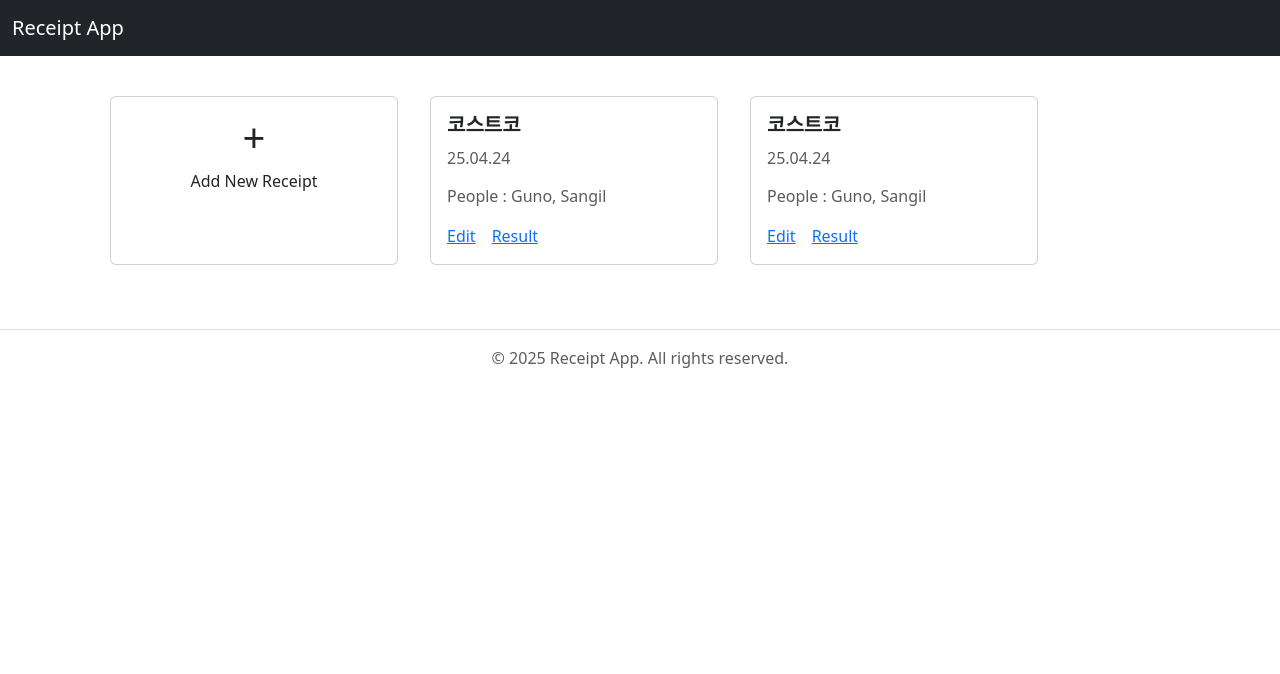
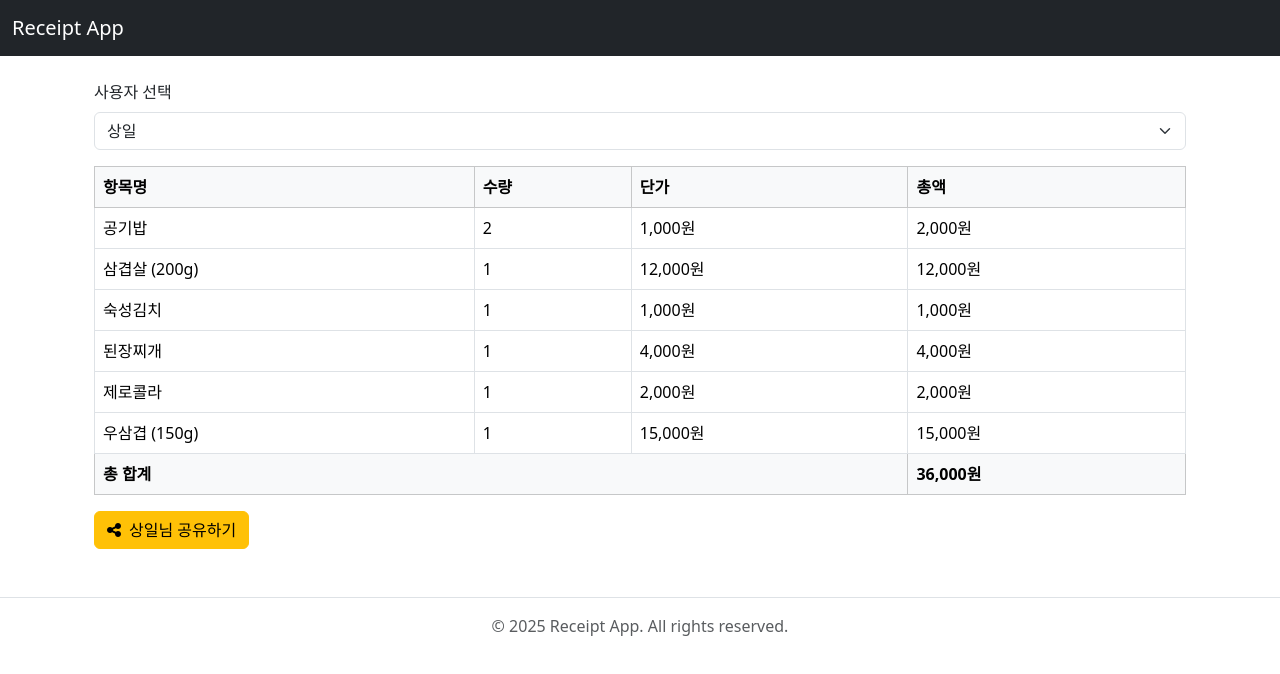
Before and after one commit to ParkSSU/Adari-fe, a Vue app: page / in a window 1280 px wide. Shown: the top 674 px of the page. Built offline with nearby package versions, Linux system fonts and the light colour scheme.

Commit message:
feat : 영수증 공유 기능 구현 ( kakao javascript SDK )

```diff
--- a/index.html
+++ b/index.html
@@ -1,10 +1,11 @@
 <!DOCTYPE html>
 <html lang="">
   <head>
-    <meta charset="UTF-8">
-    <link rel="icon" href="/favicon.ico">
-    <meta name="viewport" content="width=device-width, initial-scale=1.0">
+    <meta charset="UTF-8" />
+    <link rel="icon" href="/favicon.ico" />
+    <meta name="viewport" content="width=device-width, initial-scale=1.0" />
     <title>Vite App</title>
+    <script src="https://developers.kakao.com/sdk/js/kakao.js"></script>
   </head>
   <body>
     <div id="app"></div>
--- a/src/main.js
+++ b/src/main.js
@@ -1,16 +1,22 @@
-import './assets/main.css';
-import 'bootstrap/dist/css/bootstrap.min.css';
-import '@fortawesome/fontawesome-free/css/all.min.css';
+import "./assets/main.css";
+import "bootstrap/dist/css/bootstrap.min.css";
+import "@fortawesome/fontawesome-free/css/all.min.css";
 
-import { createApp } from 'vue';
-import { createPinia } from 'pinia';
+import { createApp } from "vue";
+import { createPinia } from "pinia";
 
-import App from './App.vue';
-import router from './router';
+import App from "./App.vue";
+import router from "./router";
+
+// Kakao SDK 초기화
+if (window.Kakao && !window.Kakao.isInitialized()) {
+  window.Kakao.init(import.meta.env.VITE_KAKAO_API_KEY); // .env에 반드시 설정돼 있어야 함
+  console.log("Kakao SDK 초기화 완료");
+}
 
 const app = createApp(App);
 
 app.use(createPinia());
 app.use(router);
 
-app.mount('#app');
+app.mount("#app");
--- /dev/null
+++ b/src/pages/Share.vue
@@ -0,0 +1,133 @@
+<template>
+  <div class="container my-4">
+    <!-- 사용자 선택 -->
+    <div class="mb-3">
+      <label for="userSelect" class="form-label">사용자 선택</label>
+      <select v-model="selectedUser" class="form-select" id="userSelect">
+        <option value="상일">상일</option>
+        <option value="건호">건호</option>
+        <option value="동현">동현</option>
+      </select>
+    </div>
+
+    <!-- 정산 테이블 -->
+    <table class="table table-bordered mt-3" v-if="userReceipt.items.length">
+      <thead class="table-light">
+        <tr>
+          <th>항목명</th>
+          <th>수량</th>
+          <th>단가</th>
+          <th>총액</th>
+        </tr>
+      </thead>
+      <tbody>
+        <tr v-for="(item, idx) in userReceipt.items" :key="idx">
+          <td>{{ item.name }}</td>
+          <td>{{ item.count }}</td>
+          <td>{{ item.price.toLocaleString() }}원</td>
+          <td>{{ (item.count * item.price).toLocaleString() }}원</td>
+        </tr>
+      </tbody>
+      <tfoot>
+        <tr class="table-light">
+          <th colspan="3">총 합계</th>
+          <th>{{ userReceipt.total.toLocaleString() }}원</th>
+        </tr>
+      </tfoot>
+    </table>
+
+    <!-- 공유 버튼 -->
+    <button
+      class="btn btn-warning d-flex align-items-center gap-2 mt-3"
+      @click="shareToKakao"
+    >
+      <i class="fas fa-share-alt"></i> {{ selectedUser }}님 공유하기
+    </button>
+  </div>
+</template>
+
+<script setup>
+import { ref, computed } from "vue";
+import { useReceiptStore } from "@/stores/receipt";
+
+const store = useReceiptStore();
+
+// 사용자 선택 상태
+const selectedUser = ref("상일");
+
+// 해당 사용자의 정산 정보 가져오기
+const userReceipt = computed(() => store.getReceiptByName(selectedUser.value));
+
+/**
+ * 날짜를 'YYYY년 MM월 DD일 HH시 mm분' 형식으로 포맷
+ */
+const formatDateTime = (isoString) => {
+  return new Date(isoString).toLocaleString("ko-KR", {
+    year: "numeric",
+    month: "long",
+    day: "numeric",
+    hour: "2-digit",
+    minute: "2-digit",
+    hour12: false,
+  });
+};
+
+/**
+ * 카카오톡 공유 실행 함수
+ */
+const shareToKakao = () => {
+  const name = selectedUser.value;
+  const resultUrl = `https://receipie.dev/result/${name}`;
+  const receipt = store.getReceiptByName(name);
+
+  const MAX_ITEMS = 5;
+  const allItems = receipt.items;
+  let visibleItems;
+
+  if (allItems.length <= MAX_ITEMS) {
+    visibleItems = allItems;
+  } else {
+    visibleItems = allItems.slice(0, MAX_ITEMS - 1);
+    const remainingCount = allItems.length - visibleItems.length;
+    visibleItems.push({
+      item: `외 ${remainingCount}건`,
+      itemOp: `${remainingCount}건 생략됨`,
+    });
+  }
+
+  Kakao.Share.sendDefault({
+    objectType: "feed",
+    content: {
+      title: store.storeName,
+      description: formatDateTime(store.date),
+      imageUrl: "https://receipie.dev/default-thumb.png",
+      link: {
+        mobileWebUrl: resultUrl,
+        webUrl: resultUrl,
+      },
+    },
+    itemContent: {
+      titleImageUrl: "https://adari-fe.vercel.app/hangyodong.png",
+      titleImageText: `${name}님의 정산 내역`,
+      items: visibleItems.map((item) => ({
+        item: item.item || item.name,
+        itemOp:
+          typeof item.itemOp === "string" && item.itemOp.length > 0
+            ? item.itemOp
+            : `${item.price?.toLocaleString() || ""}원 x${item.count || ""}`,
+      })),
+      sum: "총 결제금액",
+      sumOp: `${receipt.total.toLocaleString()}원`,
+    },
+    buttons: [
+      {
+        title: "상세 내역 확인",
+        link: {
+          mobileWebUrl: resultUrl,
+          webUrl: resultUrl,
+        },
+      },
+    ],
+  });
+};
+</script>
--- a/src/router/index.js
+++ b/src/router/index.js
@@ -1,38 +1,44 @@
-import { createRouter, createWebHistory } from 'vue-router';
-import Home from '../pages/Home.vue';
+import { createRouter, createWebHistory } from "vue-router";
+import Home from "../pages/Home.vue";
 
 const router = createRouter({
   history: createWebHistory(import.meta.env.BASE_URL),
   routes: [
     {
-      path: '/',
-      name: 'home',
-      component: Home,
+      path: "/",
+      name: "home",
+      // component: Home,
+      component: () => import("@/pages/Share.vue"), // test
     },
     {
-      path: '/camera',
-      name: 'Camera',
-      component: () => import('@/pages/Camera.vue'),
+      path: "/camera",
+      name: "Camera",
+      component: () => import("@/pages/Camera.vue"),
     },
     {
-      path: '/config',
-      name: 'UserConfig',
-      component: () => import('@/pages/UserConfig.vue'),
+      path: "/config",
+      name: "UserConfig",
+      component: () => import("@/pages/UserConfig.vue"),
     },
     {
-      path: '/edit',
-      name: 'ReceiptEdit',
-      component: () => import('@/pages/ReceiptEdit.vue'),
+      path: "/edit",
+      name: "ReceiptEdit",
+      component: () => import("@/pages/ReceiptEdit.vue"),
     },
     {
-      path: '/result',
-      name: 'Result',
-      component: () => import('@/pages/Result.vue'),
+      path: "/result",
+      name: "Result",
+      component: () => import("@/pages/Result.vue"),
     },
     {
-      path: '/login',
-      name: 'Login',
-      component: () => import('@/pages/Login.vue'),
+      path: "/login",
+      name: "Login",
+      component: () => import("@/pages/Login.vue"),
+    },
+    {
+      path: "/share",
+      name: "Share",
+      component: () => import("@/pages/Share.vue"),
     },
   ],
 });
--- /dev/null
+++ b/src/stores/receipt.js
@@ -0,0 +1,112 @@
+// stores/receipt.js
+import { defineStore } from "pinia";
+
+// 영수증 데이터 저장 및 사용자별로 정리된 영수증 추출을 담당하는 스토어
+export const useReceiptStore = defineStore("receipt", {
+  state: () => ({
+    storeName: "오복솥뚜껑(영등포점)",
+    date: "2025-02-26T20:04:18",
+    totalPrice: 121000,
+    // 전체 영수증 항목 목록 (공통 항목, 구매자는 각 항목 내에 존재)
+    items: [
+      {
+        name: "플러스한판 (3-4인,800g)",
+        count: 1,
+        price: 44000,
+        buyers: [{ user: "건호", count: 1 }],
+      },
+      {
+        name: "공기밥",
+        count: 5,
+        price: 1000,
+        buyers: [
+          { user: "건호", count: 2 },
+          { user: "상일", count: 2 },
+          { user: "동현", count: 1 },
+        ],
+      },
+      {
+        name: "차돌된장찌개",
+        count: 1,
+        price: 5000,
+        buyers: [{ user: "동현", count: 1 }],
+      },
+      {
+        name: "삼겹살 (200g)",
+        count: 2,
+        price: 12000,
+        buyers: [
+          { user: "건호", count: 1 },
+          { user: "상일", count: 1 },
+        ],
+      },
+      {
+        name: "숙성김치",
+        count: 1,
+        price: 1000,
+        buyers: [{ user: "상일", count: 1 }],
+      },
+      {
+        name: "계란찜",
+        count: 1,
+        price: 3000,
+        buyers: [{ user: "동현", count: 1 }],
+      },
+      {
+        name: "된장찌개",
+        count: 1,
+        price: 4000,
+        buyers: [{ user: "상일", count: 1 }],
+      },
+      {
+        name: "소주",
+        count: 2,
+        price: 4000,
+        buyers: [
+          { user: "건호", count: 1 },
+          { user: "동현", count: 1 },
+        ],
+      },
+      {
+        name: "제로콜라",
+        count: 1,
+        price: 2000,
+        buyers: [{ user: "상일", count: 1 }],
+      },
+      {
+        name: "냉면",
+        count: 1,
+        price: 5000,
+        buyers: [{ user: "건호", count: 1 }],
+      },
+      {
+        name: "우삼겹 (150g)",
+        count: 1,
+        price: 15000,
+        buyers: [{ user: "상일", count: 1 }],
+      },
+    ],
+  }),
+
+  getters: {
+    // 사용자별 영수증 계산
+    getReceiptByName: (state) => (name) => {
+      const receipt = { name, total: 0, items: [] };
+
+      for (const item of state.items) {
+        for (const buyer of item.buyers) {
+          if (buyer.user === name) {
+            receipt.total += item.price * buyer.count;
+            receipt.items.push({
+              name: item.name,
+              count: buyer.count,
+              price: item.price,
+            });
+          }
+        }
+      }
+
+      return receipt;
+    },
+  },
+});
```
Also changed, not shown: public/hangyodong.png (added), 1 other file (tests, documents, lock files or other folders).
